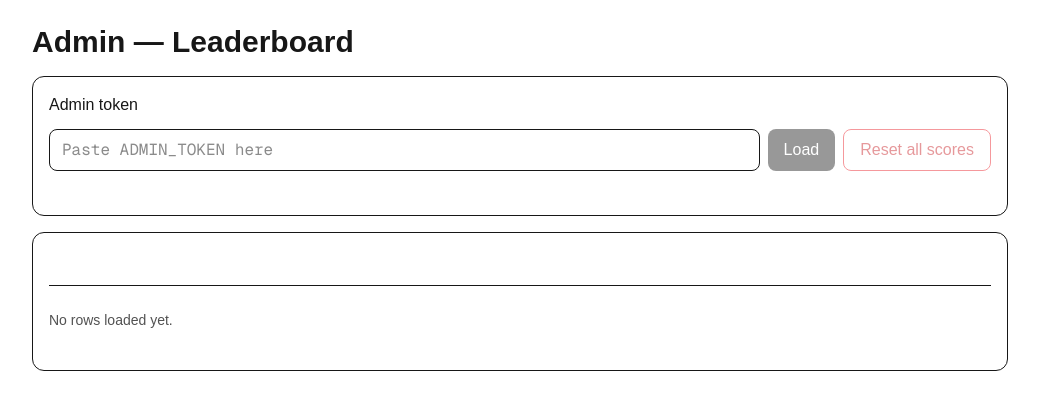
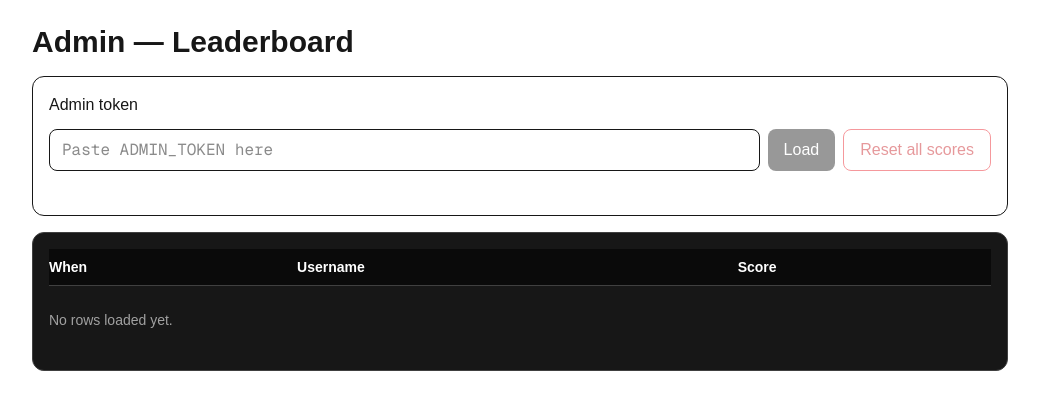
Before and after one commit to babadroga92/pii-blaster, a Next.js app: page /admin in a window 1280 px wide. Shown: the top 410 px of the page, without its empty margins (120-1159 px from the left). Built offline with nearby package versions, Linux system fonts and the light colour scheme.

Commit message:
Fix admin table contrast for light and dark browsers

```diff
--- a/src/app/admin/page.tsx
+++ b/src/app/admin/page.tsx
@@ -94,28 +94,37 @@ export default function AdminPage() {
         </p>
       </div>
 
-      <div className="rounded-xl border p-4 overflow-auto">
-        <table className="w-full text-sm">
-          <thead>
-            <tr className="text-left border-b">
-              <th className="py-2 font-black text-white">When</th>
-              <th className="font-black text-white">Username</th>
-              <th className="font-black text-white">Score</th>
+      <div className="rounded-xl border border-neutral-700 bg-neutral-900 p-4 overflow-auto">
+  <table className="w-full text-sm text-white">
+    <thead className="bg-neutral-950">
+      <tr className="text-left border-b border-neutral-700">
+        <th className="py-2 font-black">When</th>
+        <th className="font-black">Username</th>
+        <th className="font-black">Score</th>
       </tr>
     </thead>
+
     <tbody>
       {rows.map((r, i) => (
-              <tr key={i} className="border-b">
-                <td className="py-2 whitespace-nowrap text-white">
+        <tr
+          key={i}
+          className="border-b border-neutral-700 bg-neutral-900 hover:bg-neutral-800"
+        >
+          <td className="py-2 whitespace-nowrap text-neutral-300">
             {new Date(r.created_at).toLocaleString()}
           </td>
-                <td className="whitespace-nowrap font-semibold text-white">{r.username}</td>
-                <td className="whitespace-nowrap font-black text-white">{r.score}</td>
+          <td className="whitespace-nowrap font-semibold text-white">
+            {r.username}
+          </td>
+          <td className="whitespace-nowrap font-black text-white">
+            {r.score}
+          </td>
         </tr>
       ))}
+
       {rows.length === 0 && (
-              <tr>
-                <td className="py-6 text-neutral-600" colSpan={3}>
+        <tr className="bg-neutral-900">
+          <td className="py-6 text-neutral-400" colSpan={3}>
             No rows loaded yet.
           </td>
         </tr>
@@ -123,6 +132,7 @@ export default function AdminPage() {
     </tbody>
   </table>
 </div>
+
     </main>
   );
 }
```
Lines whose indentation alone changed are shown as unchanged.
